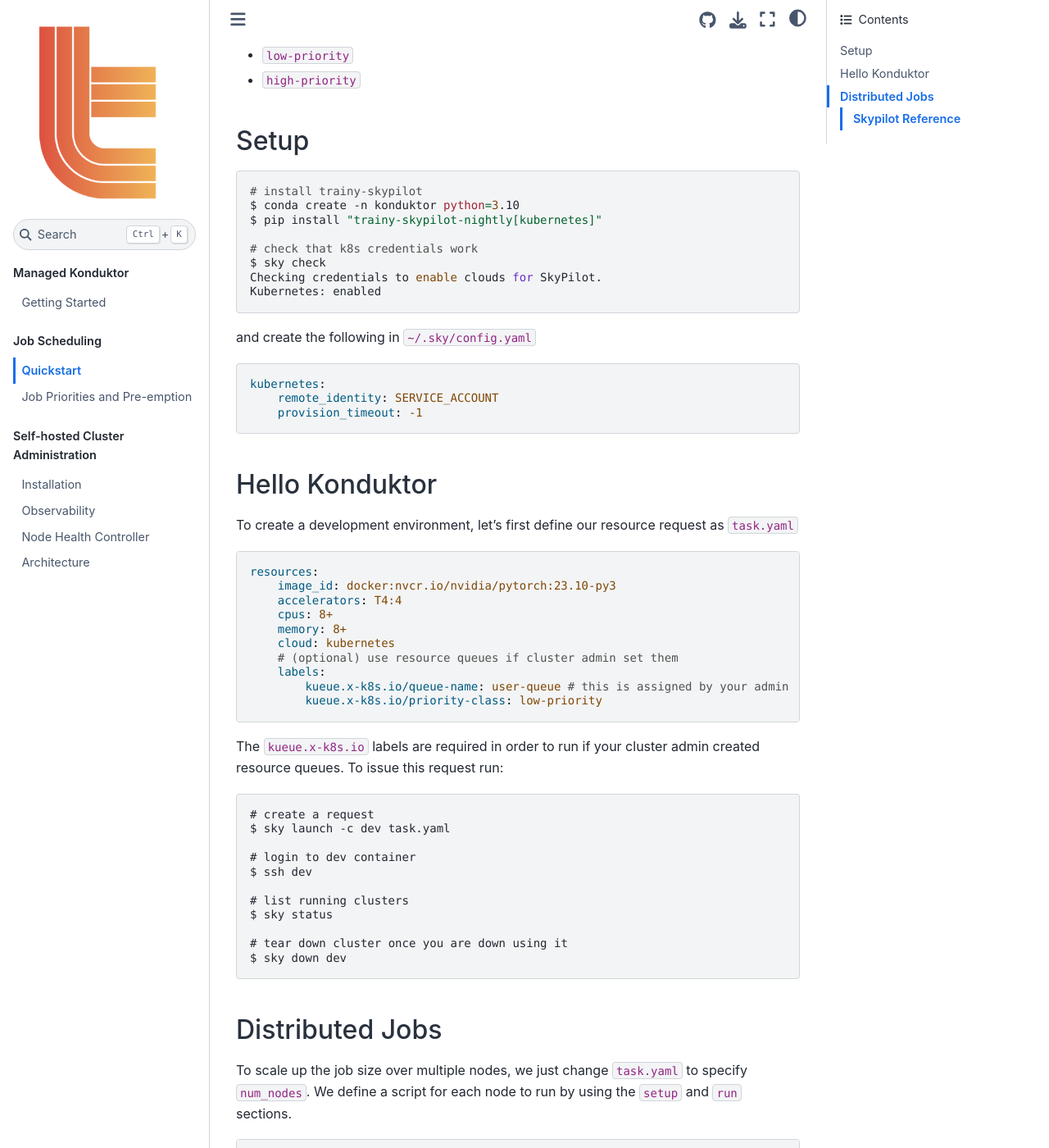
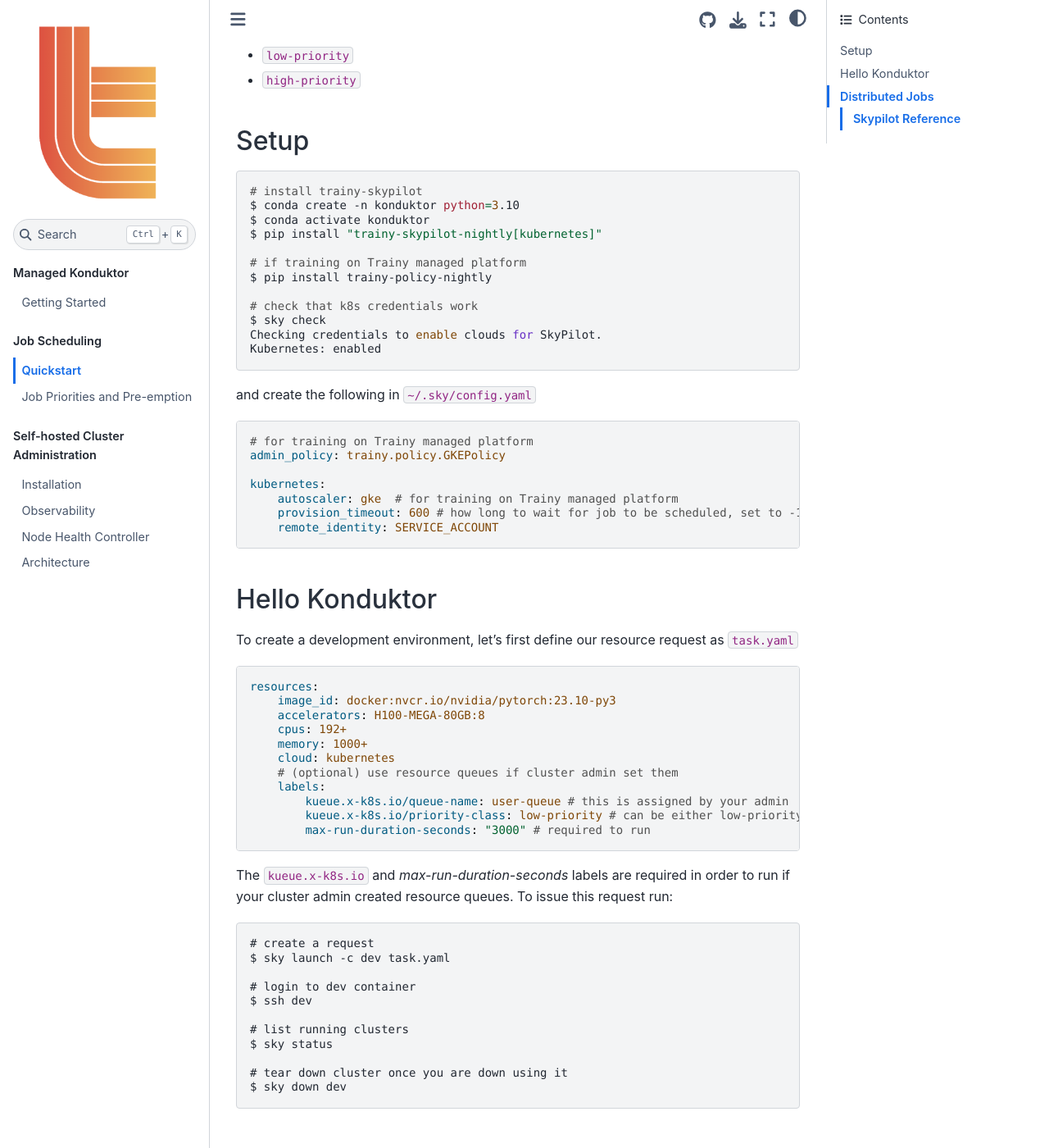
Before and after one commit to Trainy-ai/konduktor, a Sphinx documentation site: the page built from docs/source/usage/quickstart.rst, in a window 1280 px wide and 1400 px high, scrolled down 390 px. Shown: the whole window at 82% size. Built offline with Sphinx 7.4.7 and the Sphinx Book theme 1.1.4, drawn with Linux system fonts in a browser that asks for light colours; some of the changed text lies outside the part shown.

Commit message:
update docs for running trainy platform configs

```diff
--- a/docs/source/usage/quickstart.rst
+++ b/docs/source/usage/quickstart.rst
@@ -23,7 +23,11 @@
 
     # install trainy-skypilot
     $ conda create -n konduktor python=3.10
+    $ conda activate konduktor
     $ pip install "trainy-skypilot-nightly[kubernetes]"
+
+    # if training on Trainy managed platform
+    $ pip install trainy-policy-nightly
 
     # check that k8s credentials work
     $ sky check
@@ -34,9 +38,13 @@
 
 .. code-block:: yaml
 
+    # for training on Trainy managed platform
+    admin_policy: trainy.policy.GKEPolicy
+
     kubernetes:
+        autoscaler: gke  # for training on Trainy managed platform
+        provision_timeout: 600 # how long to wait for job to be scheduled, set to -1 to allow waiting indefinitely, necessary for managed jobs
         remote_identity: SERVICE_ACCOUNT
-        provision_timeout: -1
 
 Hello Konduktor
 ---------------
@@ -47,17 +55,18 @@
 
     resources:
         image_id: docker:nvcr.io/nvidia/pytorch:23.10-py3
-        accelerators: T4:4
-        cpus: 8+
-        memory: 8+
+        accelerators: H100-MEGA-80GB:8
+        cpus: 192+
+        memory: 1000+
         cloud: kubernetes
         # (optional) use resource queues if cluster admin set them
         labels:
             kueue.x-k8s.io/queue-name: user-queue # this is assigned by your admin
-            kueue.x-k8s.io/priority-class: low-priority
+            kueue.x-k8s.io/priority-class: low-priority # can be either low-priority, high-priority, if omitted defaults to low-priority
+            max-run-duration-seconds: "3000" # required to run
 
-The :code:`kueue.x-k8s.io` labels are required in order to run if your cluster admin created resource queues.
-To issue this request run:
+The :code:`kueue.x-k8s.io` and `max-run-duration-seconds` labels are required in order to run
+if your cluster admin created resource queues. To issue this request run:
 
 .. code-block:: console
 
@@ -84,14 +93,15 @@
 
     resources:
         image_id: docker:nvcr.io/nvidia/pytorch:23.10-py3
-        accelerators: T4:4
-        cpus: 8+
-        memory: 8+
+        accelerators: H100-MEGA-80GB:8
+        cpus: 192+
+        memory: 1000+
         cloud: kubernetes
         # (optional) use resource queues if cluster admin set them
         labels:
             kueue.x-k8s.io/queue-name: user-queue # this is assigned by your admin
             kueue.x-k8s.io/priority-class: high-priority # this will preempt low-priority jobs
+            max-run-duration-seconds: "3000" # required to run
 
     num_nodes: 2
 
@@ -128,6 +138,11 @@
 For a more thorough explanation of all of Skypilot's capabilities, please refer to the `documentation <https://skypilot.readthedocs.io/en/latest>`_ and `examples <https://github.com/skypilot-org/skypilot/tree/master/examples>`_.
 Below are a series of links to explain some of the commonly used capabilities of Skypilot relevant for running batch/training jobs.
 
+.. warning::
+
+    Using the managed jobs controller via `sky jobs launch` currently requires cloud access with object storage.
+    Using the managed job controller with only Kubernetes credentials is still work in process.
+
 ------------------
 Skypilot Reference
 ------------------
```
